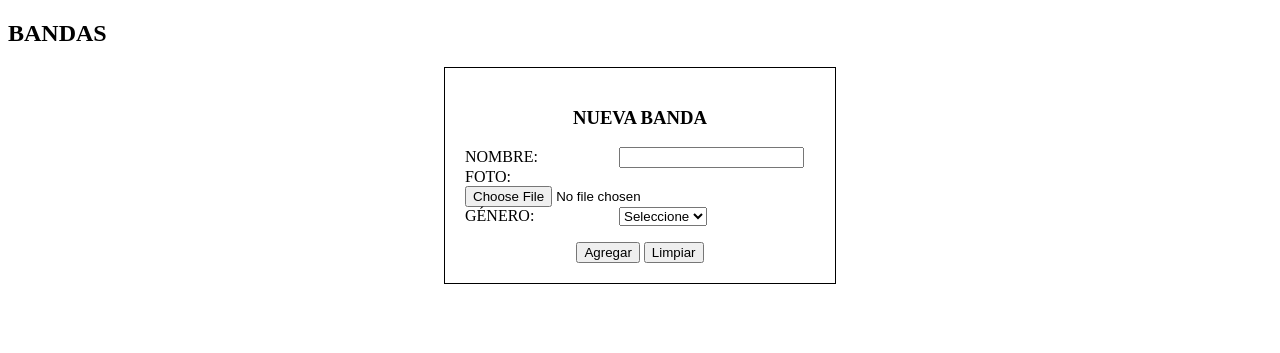
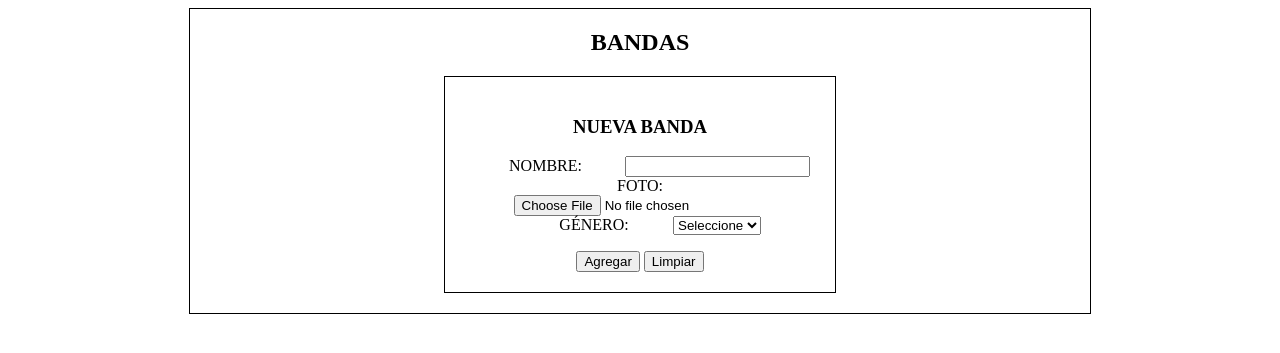
Before and after one commit to AsparagusEduardo/TrabajoFinal, a PHP site: page /mantenedor.php in a window 1280 px wide. Shown: the top 353 px of the page. Run offline with PHP 8.4, Linux system fonts and the light colour scheme.

Commit message:
0.1.1-6
- Ajustado cuadro de bandas.

```diff
--- a/css/style_mantenedor.css
+++ b/css/style_mantenedor.css
@@ -1,5 +1,9 @@
 @charset "utf-8";
 /* CSS Document */
+#bandas{
+	border: 1.5px solid #000000;
+	width: 900px;
+}
 
 #form_bandas{ width:350px;
 		padding:20px;
--- a/mantenedor.php
+++ b/mantenedor.php
@@ -10,8 +10,8 @@
 		$base_musica = new MySQLi("localhost", "root", "", "musica")
 	?>
 	<body>
-		<div id="bandas">
-			<h2>BANDAS</h2>
+		<center><div id="bandas">
+			<div class="centro"><h2>BANDAS</h2></div>
 			<form name="form_bandas" id="form_bandas" method="post" action="" enctype="multipart/form-data" onsubmit="">
 				<div class="centro"><h3>NUEVA BANDA</h3></div>
 				<div>
@@ -56,6 +56,6 @@
 	                <input type="reset" name="btnLimpiar" id="btnLimpiar" value="Limpiar" onclick="document.getElementById('mensaje_error').innerHTML = '';" />
             	</div>
 			</form>
-		<div>
+		<div></center>
 	</body>
 </html>
```
